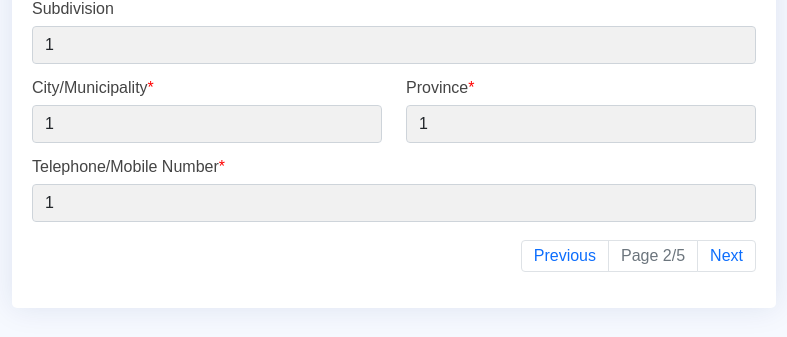
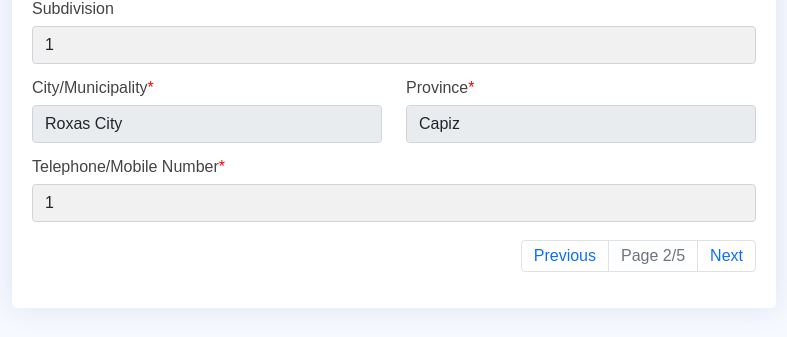
Before and after one commit to 090119justin/business, a PHP site: page /business/user/pages-new-business-form-p2.php in a window 1280 px wide. Shown: the part 805-1142 px from the top of the page, without its empty margins (396-1183 px from the left). Run offline with PHP 8.4, Linux system fonts and the light colour scheme; a user stored in the database is signed in; some libraries are stand-ins or nearby versions.

Commit message:
disabled

```diff
--- a/user/pages-new-business-form-p2.php
+++ b/user/pages-new-business-form-p2.php
@@ -90,12 +90,12 @@
               <div class="row" style="margin-top: 15px;">
                 <div class="col-md-6">
                   <label for="inputName5" class="form-label">City/Municipality<label style="color:red;">*</label></label>
-                  <input value="<?php echo $_SESSION['ownerMunicipality']; ?>" name="ownerMunicipality" type="text" class="form-control" id="inputName5" required="">
+                  <input value="Roxas City" name="ownerMunicipality" type="text" class="form-control" id="inputName5" disabled>
                 </div>
 
                 <div class="col-md-6">
                   <label for="inputName5" class="form-label">Province<label style="color:red;">*</label></label>
-                  <input value="<?php echo $_SESSION['ownerProvince']; ?>" name="ownerProvince" type="text" class="form-control" id="inputName5" required="">
+                  <input value="Capiz" name="ownerProvince" type="text" class="form-control" id="inputName5" disabled>
                 </div>
               </div>
 
--- a/user/pages-new-business-form-p3.php
+++ b/user/pages-new-business-form-p3.php
@@ -92,12 +92,12 @@
               <div class="row" style="margin-top: 15px;">
                 <div class="col-md-6">
                   <label for="inputName5" class="form-label">City/Municipality<label style="color:red;">*</label></label>
-                  <input value="<?php echo $_SESSION['businessMunicipality']; ?>" name="businessMunicipality" type="text" class="form-control" id="inputName5" required="">
+                  <input value="Roxas City" name="businessMunicipality" type="text" class="form-control" id="inputName5" disabled>
                 </div>
 
                 <div class="col-md-6">
                   <label for="inputName5" class="form-label">Province<label style="color:red;">*</label></label>
-                  <input value="<?php echo $_SESSION['businessProvince']; ?>" name="businessProvince" type="text" class="form-control" id="inputName5" required="">
+                  <input value="Capiz" name="businessProvince" type="text" class="form-control" id="inputName5" disabled>
                 </div>
               </div>
 
```
